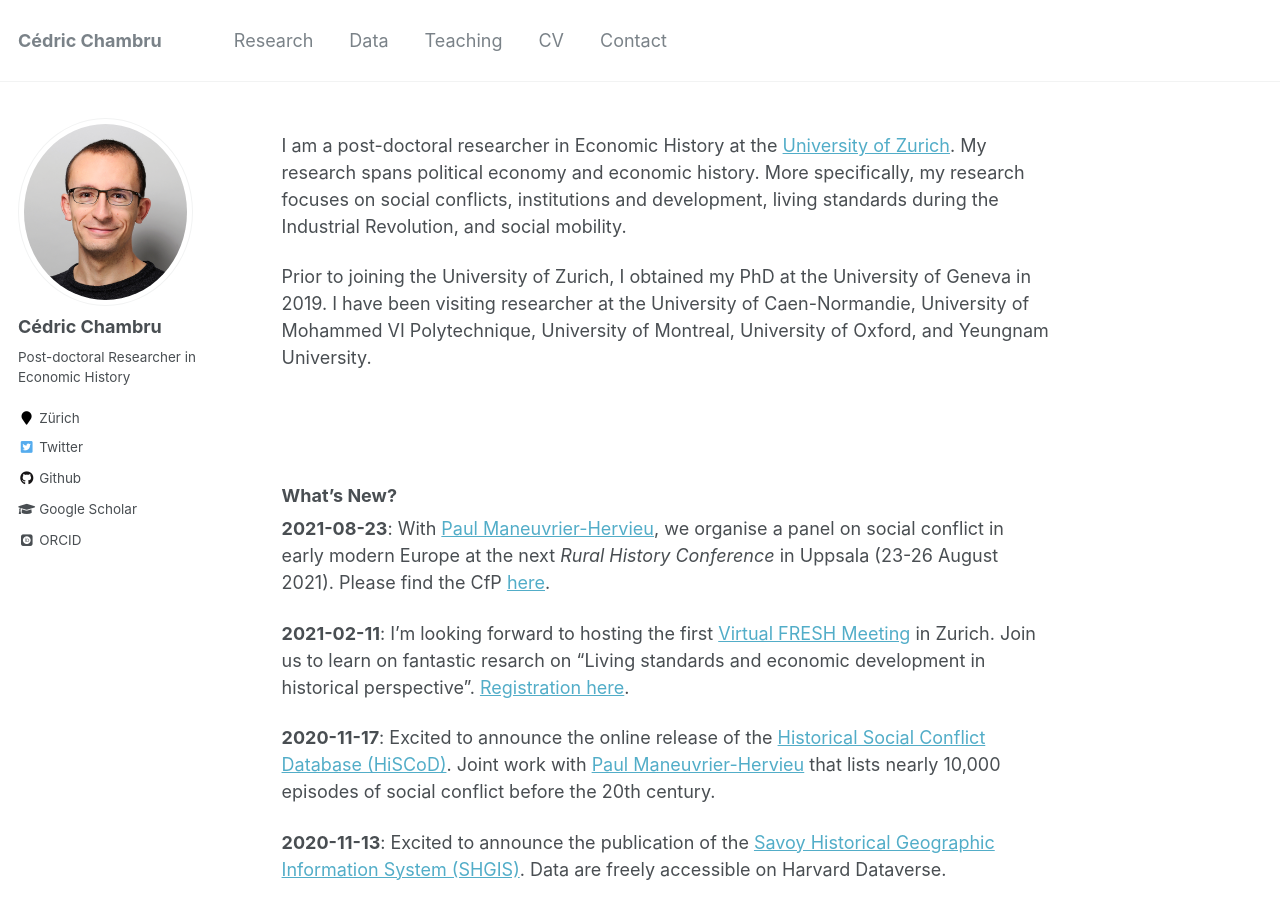
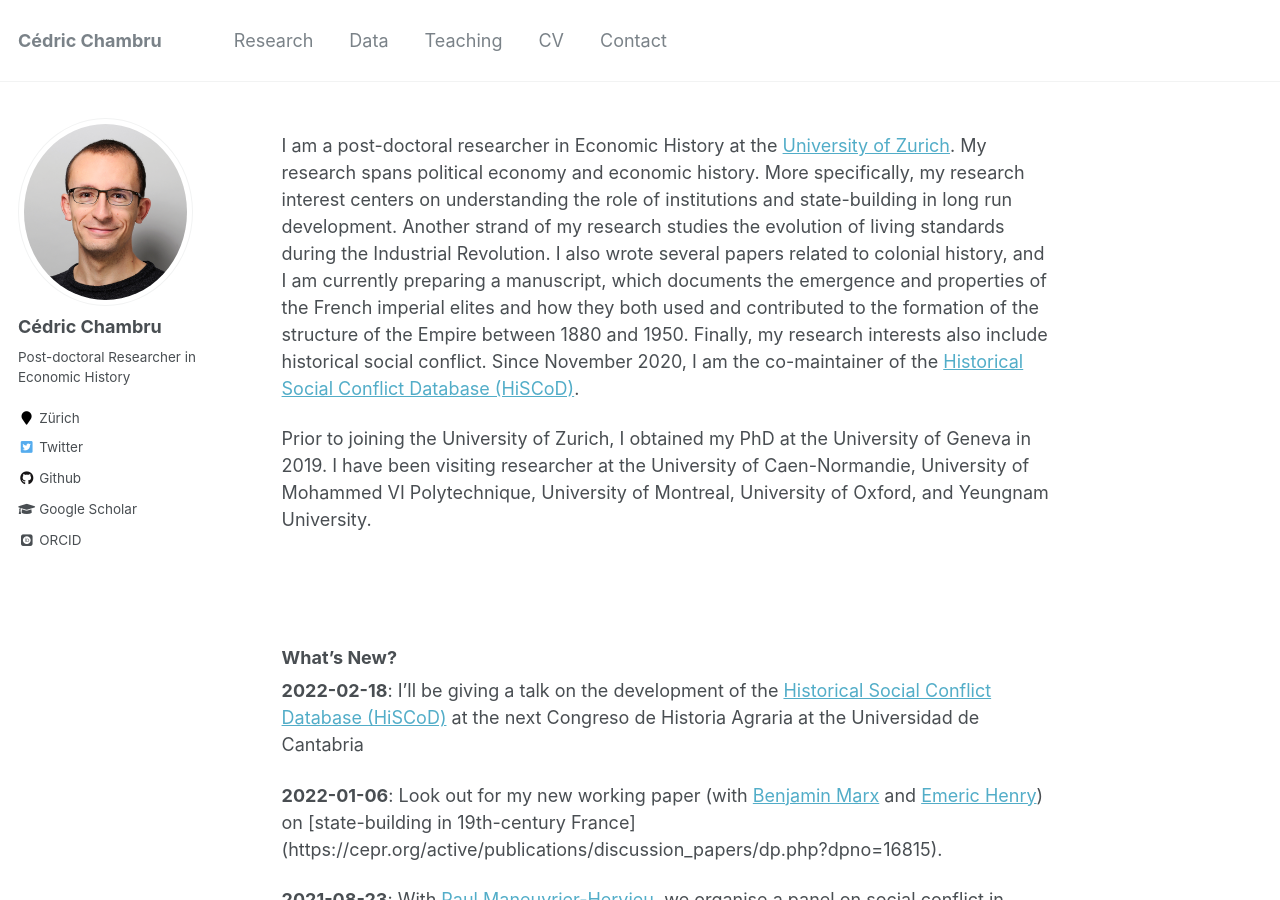
Before and after one commit to CedricChambru/CedricChambru.github.io, a Jekyll site: the page built from _pages/about.md, in a window 1280 px wide and 900 px high. Built offline with Jekyll 4.4.1, drawn with Linux system fonts in a browser that asks for light colours; some web fonts are replaced.

Commit message:
Update about.md

```diff
--- a/_pages/about.md
+++ b/_pages/about.md
@@ -8,7 +8,7 @@ redirect_from:
   - /about.html
 ---
 
-I am a post-doctoral researcher in Economic History at the [University of Zurich](https://www.econ.uzh.ch/en/people/researchers/chambru.html). My research spans political economy and economic history. More specifically, my research focuses on social conflicts, institutions and development, living standards during the Industrial Revolution, and social mobility.
+I am a post-doctoral researcher in Economic History at the [University of Zurich](https://www.econ.uzh.ch/en/people/researchers/chambru.html). My research spans political economy and economic history. More specifically, my research interest centers on understanding the role of institutions and state-building in long run development. Another strand of my research studies the evolution of living standards during the Industrial Revolution. I also wrote several papers related to colonial history, and I am currently preparing a manuscript, which documents the emergence and properties of the French imperial elites and how they both used and contributed to the formation of the structure of the Empire between 1880 and 1950. Finally, my research interests also include historical social conflict. Since November 2020, I am the co-maintainer of the [Historical Social Conflict Database (HiSCoD)](https://www.unicaen.fr/hiscod/?locale=en).
 
 Prior to joining the University of Zurich, I obtained my PhD at the University of Geneva in 2019. I have been visiting researcher at the University of Caen-Normandie, University of Mohammed VI Polytechnique, University of Montreal, University of Oxford, and Yeungnam University.
 
@@ -16,6 +16,10 @@ Prior to joining the University of Zurich, I obtained my PhD at the University o
 <br>
 
 ### What's New?
+
+**2022-02-18**: I'll be giving a talk on the development of the [Historical Social Conflict Database (HiSCoD)](https://www.unicaen.fr/hiscod/?locale=en) at the next Congreso de Historia Agraria at the Universidad de Cantabria
+
+**2022-01-06**: Look out for my new working paper (with [Benjamin Marx](https://sites.google.com/view/bmarx) and [Emeric Henry](https://sites.google.com/site/emericmlhenry)) on [state-building in 19th-century France] (https://cepr.org/active/publications/discussion_papers/dp.php?dpno=16815).
 
 **2021-08-23**: With [Paul Maneuvrier-Hervieu](https://paulmaneuvrierhervieu.github.io/), we organise a panel on social conflict in early modern Europe at the next *Rural History Conference* in Uppsala (23-26 August 2021). Please find the CfP [here](https://cedricchambru.github.io/files/eurho_2021_cfp.pdf).
 
```
